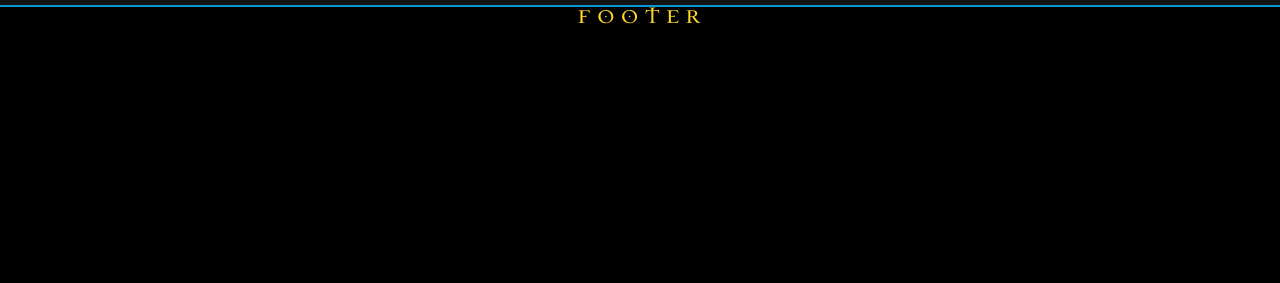
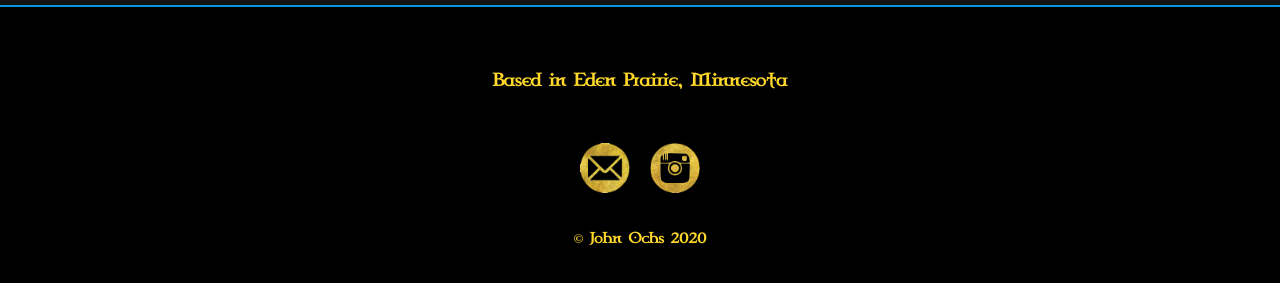
Before and after one commit to BeardedBeauty/Continuum, a React (Create React App) app in the folder client/: page / in a window 1280 px wide. Shown: the part 1825-2108 px from the top of the page. Built offline with nearby package versions, Linux system fonts and the light colour scheme; no server answers.

Commit message:
Completed footer…?

```diff
--- a/client/src/components/Footer/Index.js
+++ b/client/src/components/Footer/Index.js
@@ -1,9 +1,22 @@
 import React from "react";
 import "./style.css";
+import insta from "../../assets/Images/mail.png";
+import mail from "../../assets/Images/insta.png";
 
 function Footer(props) {
     return (
-        <div className="footerContainer">F O O T E R</div>
+        <div className="footerContainer">
+            <br /><br />
+            <h4>Based in Eden Prairie, Minnesota</h4>
+            <br />
+            <a href="mailto:marty_ochs@yahoo.com">
+                <img src={insta} alt="insta" className="webconnect" />
+            </a>
+            <a href="https://www.instagram.com/martys_arts_continuum/">
+                <img src={mail} alt="mail" className="webconnect" />
+            </a>
+            <h5>© John Ochs 2020</h5>
+        </div>
     )
 };
 
--- a/client/src/components/Footer/style.css
+++ b/client/src/components/Footer/style.css
@@ -18,3 +18,9 @@
         float: left;
     }
 }
+
+.webconnect {
+    width: 50px;
+    height: auto;
+    margin: 10px;
+}
```
